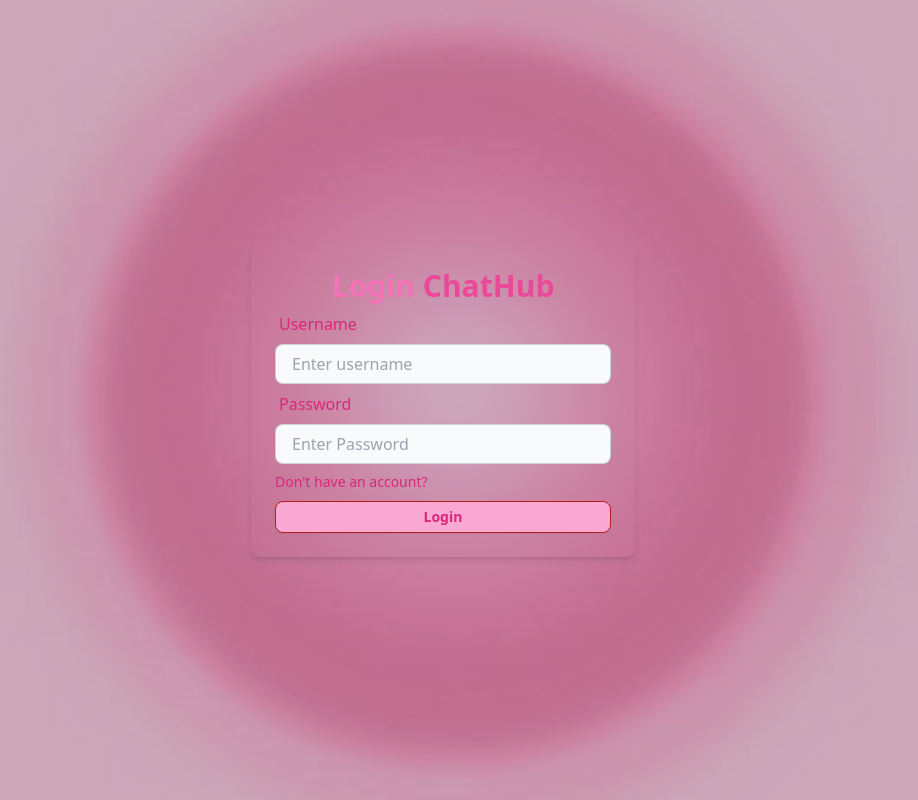
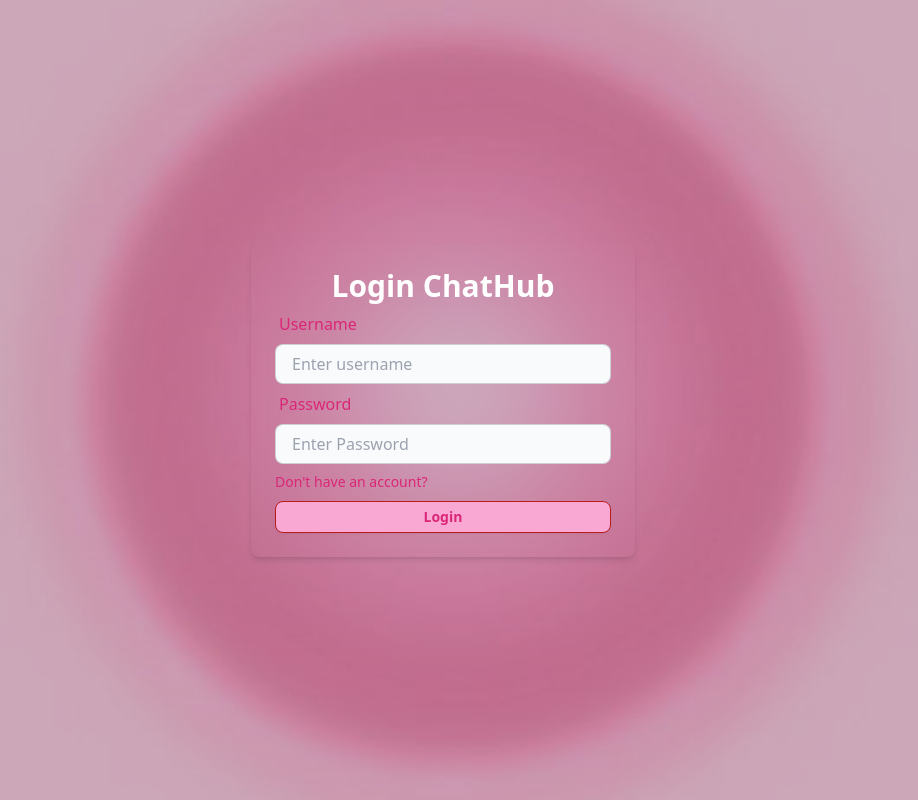
Before and after one commit to manahiliqbal/ChatHub, a React (Vite) app in the folder frontend/: page /login in a window 1280 px wide. Shown: the whole page, without its empty margins (197-1115 px from the left). Built offline with nearby package versions, Linux system fonts and the light colour scheme.

Commit message:
ui change

```diff
--- a/frontend/src/pages/login/Login.jsx
+++ b/frontend/src/pages/login/Login.jsx
@@ -16,9 +16,9 @@
 	return (
 		<div className='flex flex-col items-center justify-center min-w-96 mx-auto'>
 			<div className='w-full p-6 rounded-lg shadow-md bg-white-400 bg-clip-padding backdrop-filter backdrop-blur-lg bg-opacity-0'>
-				<h1 className='text-3xl font-semibold text-center text-pink-400'>
+				<h1 className='text-3xl font-semibold text-center text-white'>
 					Login
-					<span className='text-pink-500'> ChatHub</span>
+					<span className='text-white'> ChatHub</span>
 				</h1>
 
 				<form onSubmit={handleSubmit}>
```
